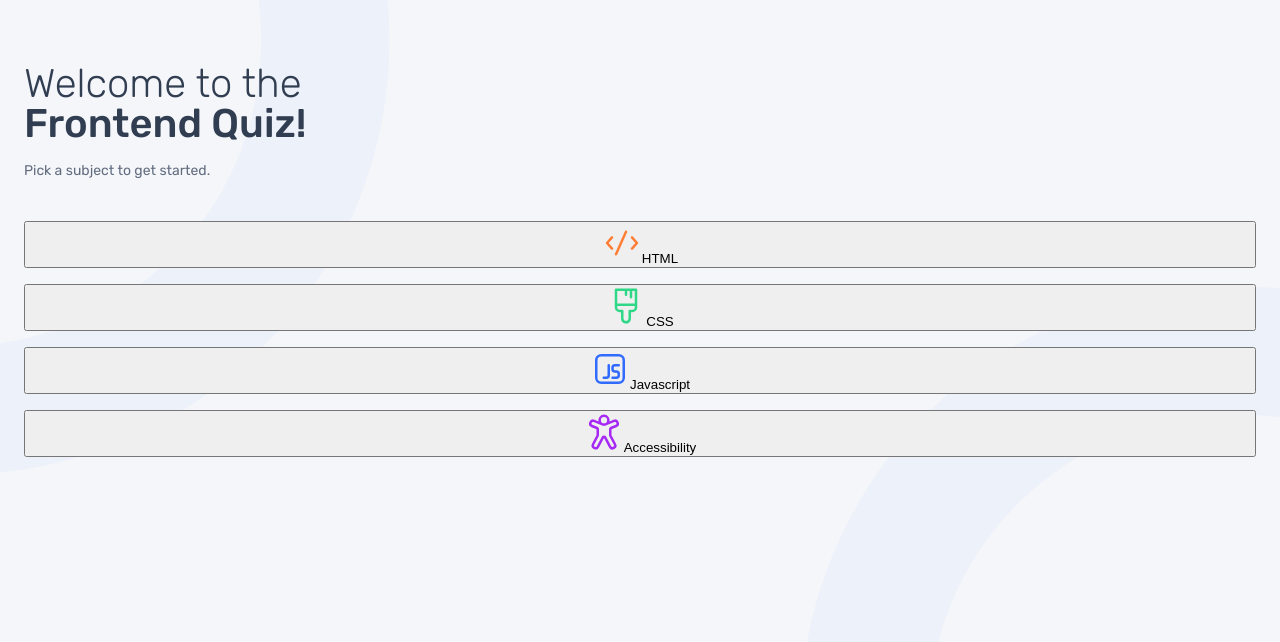
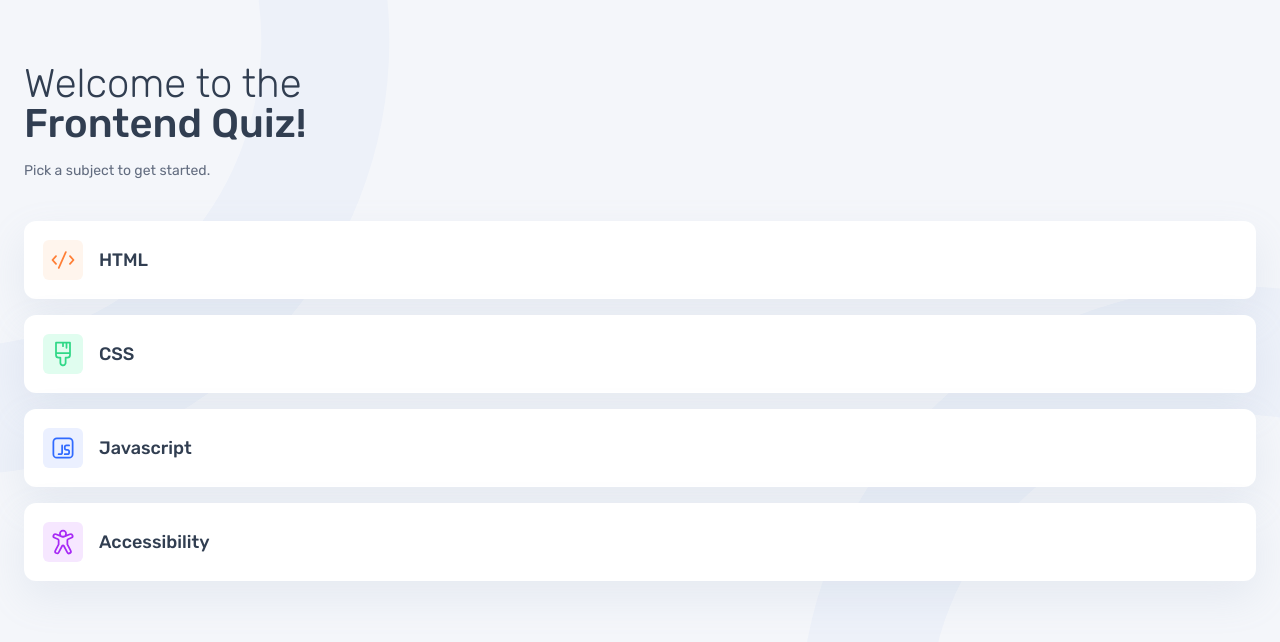
Before and after one commit to RicardoGeada/fm-frontend-quizz-app, an Angular app: page / in a window 1280 px wide. Shown: the top 642 px of the page. Built offline with nearby package versions, Linux system fonts and the light colour scheme.

Commit message:
feat: implement quiz category button component with styles

```diff
--- /dev/null
+++ b/src/app/components/quiz-category-button/quiz-category-button.html
@@ -0,0 +1,6 @@
+<button class="quiz-category-button">
+  <div class="quiz-category-button__image" [style.backgroundColor]="imageBackgroundColor()">
+    <img [src]="src()" alt="" />
+  </div>
+  <span>{{ text() }}</span>
+</button>
--- /dev/null
+++ b/src/app/components/quiz-category-button/quiz-category-button.scss
@@ -0,0 +1,38 @@
+@use './../../../styles/mixins.scss' as mixins;
+
+.quiz-category-button {
+  border: none;
+  border-radius: 12px;
+  border: 3px solid transparent;
+  background-color: var(--color-qcb-bg);
+  padding: var(--spacing-200);
+  display: flex;
+  align-items: center;
+  gap: var(--spacing-200);
+  width: 100%;
+  cursor: pointer;
+  box-shadow: 0 16px 40px rgba(#8fa0c1, 0.14);
+
+  font-family: 'Rubik', sans-serif;
+  color: var(--color-qcb-text);
+  @include mixins.apply-text-preset('4--mobile');
+
+  &:hover,
+  &:active {
+    outline: 3px solid var(--color-purple-600);
+  }
+
+  &__image {
+    border-radius: 6px;
+    width: 40px;
+    height: 40px;
+    display: flex;
+    justify-content: center;
+    align-items: center;
+
+    img {
+        width: calc((1 / 1.4) * 100%);
+        height: calc((1 / 1.4) * 100%);
+    }
+  }
+}
--- /dev/null
+++ b/src/app/components/quiz-category-button/quiz-category-button.ts
@@ -0,0 +1,13 @@
+import { Component, input } from '@angular/core';
+
+@Component({
+  selector: 'app-quiz-category-button',
+  imports: [],
+  templateUrl: './quiz-category-button.html',
+  styleUrl: './quiz-category-button.scss',
+})
+export class QuizCategoryButton {
+  src = input<string>('');
+  text = input<string>('');
+  imageBackgroundColor = input<string>('');
+}
--- a/src/app/pages/start/start.html
+++ b/src/app/pages/start/start.html
@@ -11,21 +11,9 @@
   </div>
   <div class="quiz-categories">
     <!-- quiz category button -->
-    <button>
-      <img src="assets/images/icon-html.svg" alt="" />
-      <span>HTML</span>
-    </button>
-    <button>
-      <img src="assets/images/icon-css.svg" alt="" />
-      <span>CSS</span>
-    </button>
-    <button>
-      <img src="assets/images/icon-js.svg" alt="" />
-      <span>Javascript</span>
-    </button>
-    <button>
-      <img src="assets/images/icon-accessibility.svg" alt="" />
-      <span>Accessibility</span>
-    </button>
+    <app-quiz-category-button src="./assets/images/icon-html.svg" text="HTML" imageBackgroundColor="var(--color-orange-50)"/>
+    <app-quiz-category-button src="./assets/images/icon-css.svg" text="CSS" imageBackgroundColor="var(--color-green-100)"/>
+    <app-quiz-category-button src="./assets/images/icon-js.svg" text="Javascript" imageBackgroundColor="var(--color-blue-50)" />
+    <app-quiz-category-button src="./assets/images/icon-accessibility.svg" text="Accessibility" imageBackgroundColor="var(--color-purple-100)"/>
   </div>
 </main>
--- a/src/app/pages/start/start.ts
+++ b/src/app/pages/start/start.ts
@@ -1,8 +1,9 @@
 import { Component } from '@angular/core';
+import { QuizCategoryButton } from '../../components/quiz-category-button/quiz-category-button';
 
 @Component({
   selector: 'app-start',
-  imports: [],
+  imports: [QuizCategoryButton],
   templateUrl: './start.html',
   styleUrl: './start.scss',
 })
--- a/src/styles.scss
+++ b/src/styles.scss
@@ -17,6 +17,12 @@ body.light {
   --bg-image-pattern--mobile: url("./assets/images/pattern-background-mobile-light.svg");
   --bg-image-pattern--tablet: url("./assets/images/pattern-background-tablet-light.svg");
   --bg-image-pattern--desktop: url("./assets/images/pattern-background-desktop-light.svg");
+
+  /* components */
+
+  // quiz-category-button
+  --color-qcb-bg: var(--color-white);
+  --color-qcb-text: var(--color-blue-900);
 }
 
 /* dark theme */
@@ -25,6 +31,12 @@ body.dark {
   --bg-image-pattern--mobile: url("./assets/images/pattern-background-mobile-dark.svg");
   --bg-image-pattern--tablet: url("./assets/images/pattern-background-tablet-dark.svg");
   --bg-image-pattern--desktop: url("./assets/images/pattern-background-desktop-dark.svg");
+
+  /* components */
+
+  // quiz-category-button
+  --color-qcb-bg: var(--color-blue-850);
+  --color-qcb-text: var(--color-white);
 }
 
 body {
```
Also changed, not shown: 1 other file (tests, documents, lock files or other folders).
